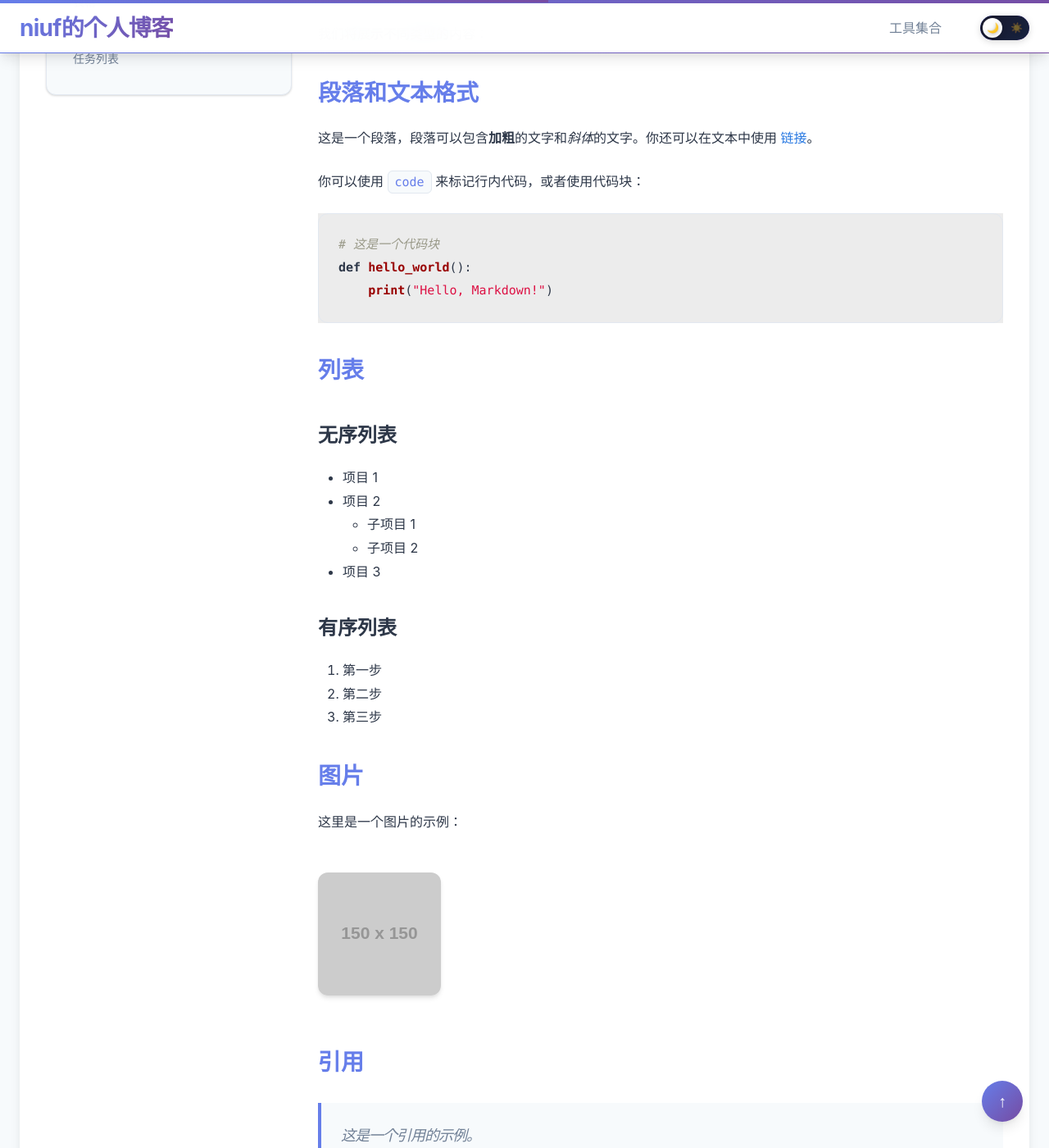
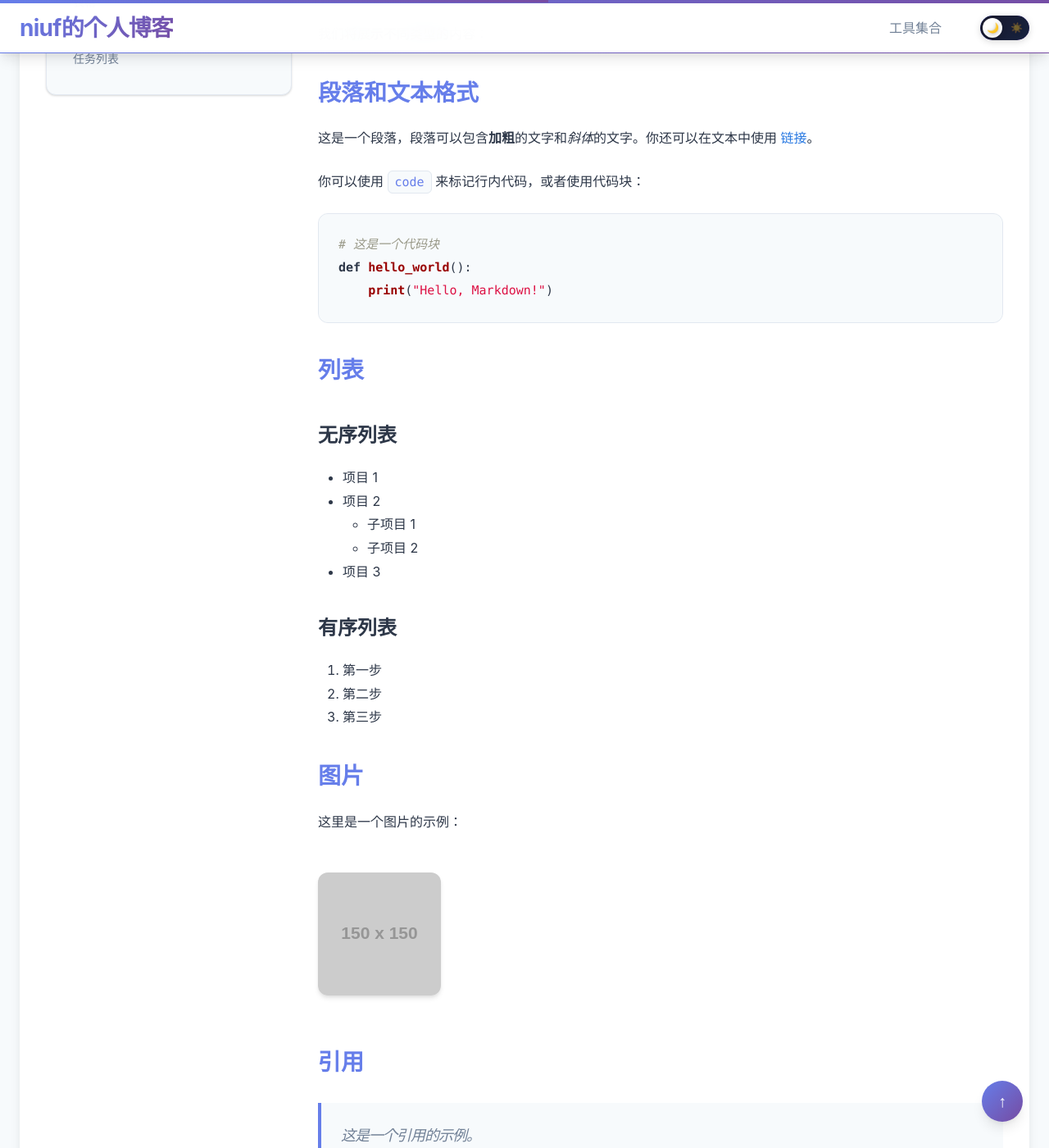
Before and after one commit to n1uf/n1uf.github.io, a Jekyll site: the page built from _posts/2024-11-24-IndexTest.md, in a window 1280 px wide and 1400 px high, scrolled down 816 px. Shown: the whole window at 82% size. Built offline with Jekyll 4.4.1, drawn with Linux system fonts in a browser that asks for light colours.

Commit message:
代码块黑夜模式

```diff
--- a/_includes/daynight.html
+++ b/_includes/daynight.html
@@ -32,5 +32,14 @@
           document.documentElement.setAttribute('data-theme', 'light');
         }
       });
+
+      // 页面加载时应用保存的主题
+      if (currentTheme === 'night') {
+        body.classList.add("night-mode");
+        document.documentElement.setAttribute('data-theme', 'dark');
+      } else {
+        body.classList.remove("night-mode");
+        document.documentElement.setAttribute('data-theme', 'light');
+      }
     });
   </script>
--- a/_sass/_daynight.scss
+++ b/_sass/_daynight.scss
@@ -74,10 +74,17 @@
     figure.highlight,
     .highlight {
       background: #1a1a1a !important;
+      border-color: #444 !important;
 
       pre.highlight,
-      code {
+      pre {
         background: #1a1a1a !important;
+        border: none !important;
+
+        code {
+          background: transparent !important;
+          color: #f8f8f2 !important;
+        }
       }
 
       .highlighter-rouge & {
@@ -143,17 +150,21 @@
     }
 
     // 行内代码样式
-    code.highlighter-rouge {
-    background-color: #2d2d2d !important;
-    color: #f8f8f2 !important;
+    code.highlighter-rouge,
+    code {
+      background-color: #2d2d2d !important;
+      color: #f8f8f2 !important;
+      border-color: #444 !important;
     }
 
     // 添加对 pre 标签的样式
     pre {
       background-color: #1a1a1a !important;
+      border-color: #444 !important;
 
       > code {
         background-color: transparent !important;
+        color: #f8f8f2 !important;
       }
     }
 
--- a/assets/main.scss
+++ b/assets/main.scss
@@ -1542,6 +1542,37 @@
     }
   }
 
+  // 代码块样式 - 确保在黑夜模式下正确显示
+  .highlight,
+  figure.highlight,
+  div.highlight {
+    background: var(--bg-secondary) !important;
+    border-radius: var(--radius-lg);
+    border: 1px solid var(--border-color);
+    margin: var(--spacing-lg) 0;
+
+    pre {
+      background: var(--bg-secondary) !important;
+      margin: 0;
+      border: none;
+      border-radius: var(--radius-lg);
+
+      code {
+        background: transparent !important;
+        color: var(--text-primary) !important;
+      }
+    }
+  }
+
+  // 行内代码样式
+  code.highlighter-rouge {
+    background: var(--bg-secondary) !important;
+    color: var(--primary-color) !important;
+    padding: var(--spacing-xs) var(--spacing-sm);
+    border-radius: var(--radius-sm);
+    border: 1px solid var(--border-color);
+  }
+
   blockquote {
     border-left: 4px solid var(--primary-color);
     background: var(--bg-secondary);
```
